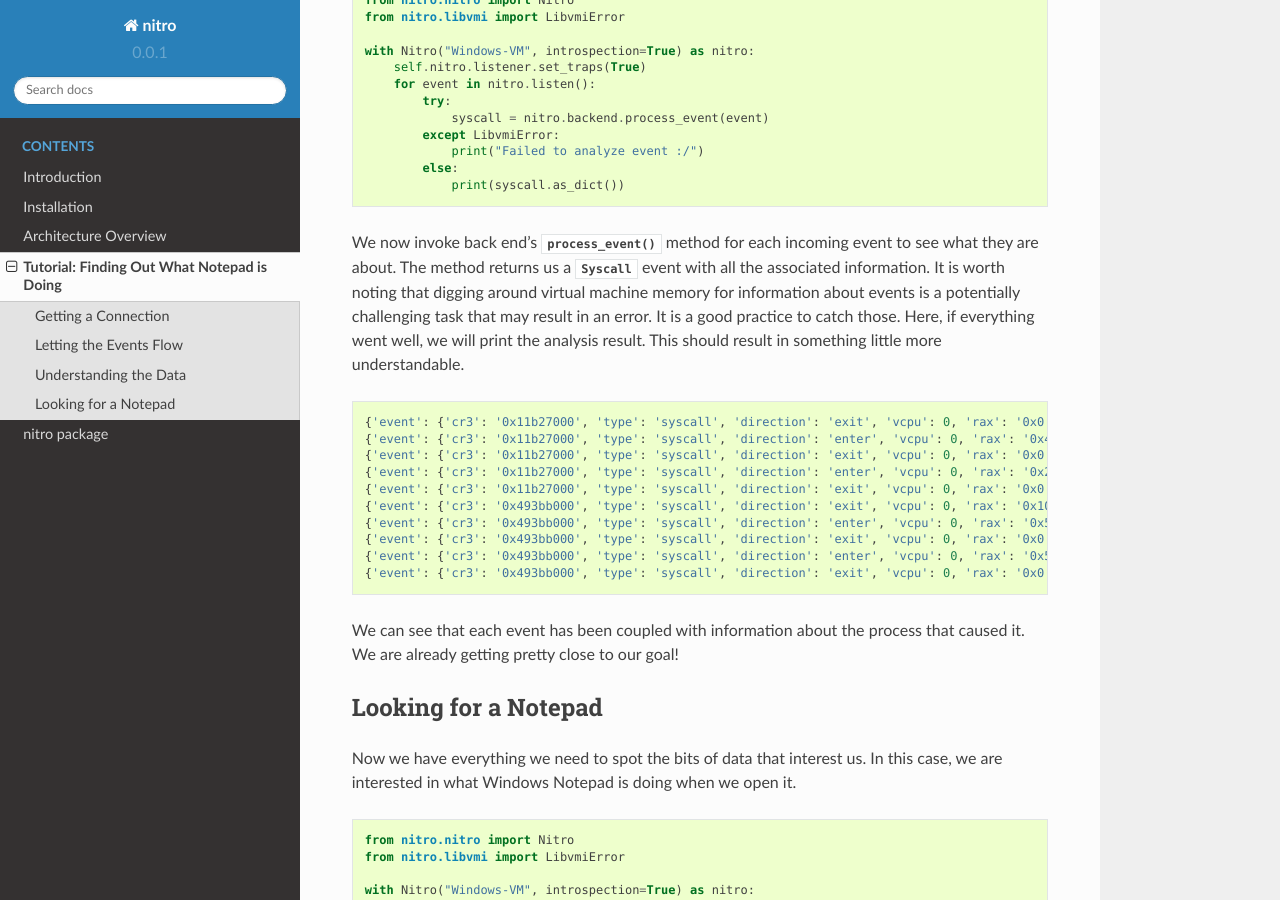
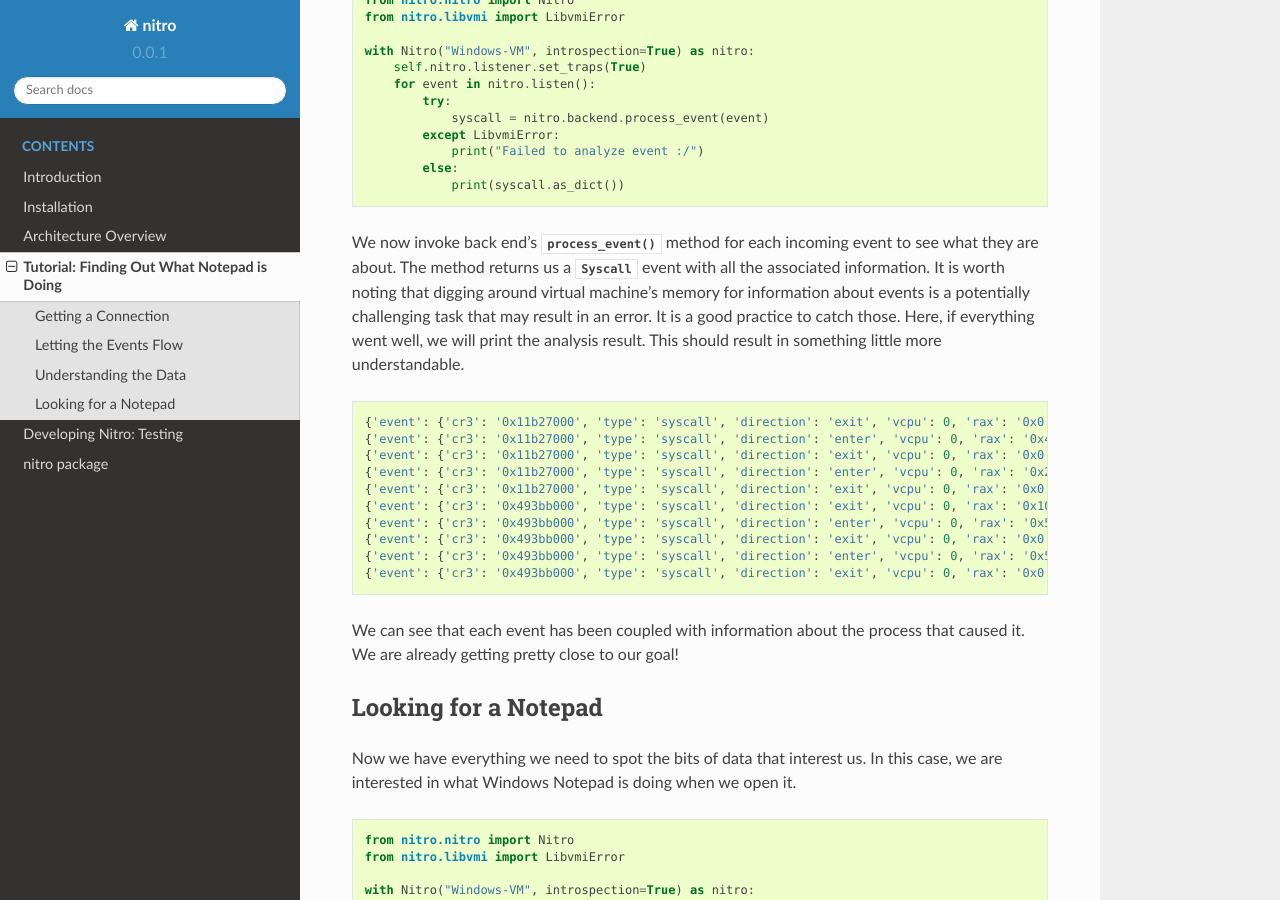
Before and after one commit to KVM-VMI/nitro, a Sphinx documentation site: the page built from doc/source/tutorial.rst, in a window 1280 px wide and 900 px high, scrolled down 1696 px. Built offline with Sphinx 7.4.7 and the Read the Docs theme 2.0.0, drawn with Linux system fonts in a browser that asks for light colours.

Commit message:
Documentation: Start working on testing chapter

```diff
--- a/doc/source/index.rst
+++ b/doc/source/index.rst
@@ -14,6 +14,7 @@
    installation
    architecture
    tutorial
+   testing
 
 .. include:: modules.rst
 
--- a/doc/source/tutorial.rst
+++ b/doc/source/tutorial.rst
@@ -61,13 +61,13 @@
 
 .. literalinclude:: samples/tutorial-03.py
 
-We now invoke back end's :meth:`~.WindowsBackend.process_event` method for each incoming event
-to see what they are about. The method returns us a :class:`~.Syscall` event
-with all the associated information. It is worth noting that digging around
-virtual machine memory for information about events is a potentially challenging
-task that may result in an error. It is a good practice to catch those. Here, if
-everything went well, we will print the analysis result. This should result in
-something little more understandable.
+We now invoke back end's :meth:`~.WindowsBackend.process_event` method for each
+incoming event to see what they are about. The method returns us a
+:class:`~.Syscall` event with all the associated information. It is worth noting
+that digging around virtual machine's memory for information about events is a
+potentially challenging task that may result in an error. It is a good practice
+to catch those. Here, if everything went well, we will print the analysis
+result. This should result in something little more understandable.
 
 .. literalinclude:: samples/tutorial-03-output.txt
    :language: python
```
Also changed, not shown: doc/source/testing.rst (added, +39 -0 lines).
